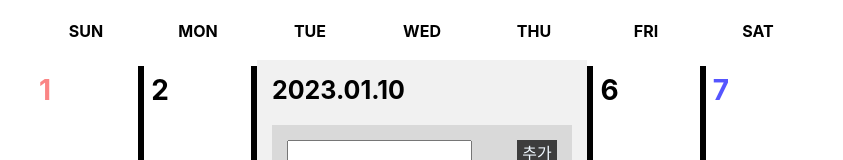
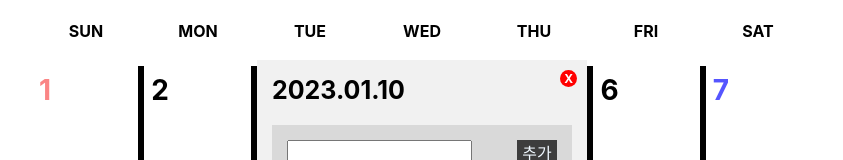
Before and after one commit to UlsanBigDev/ChunMa, a React (Create React App) app: page / in a window 1280 px wide. Both pictures are taken after a click on the element "10". Shown: the part 125-285 px from the top of the page, without its empty margins (218-1061 px from the left). Built offline with nearby package versions, Linux system fonts and the light colour scheme.

Commit message:
hotfix modal 4

```diff
--- a/src/page/Home.tsx
+++ b/src/page/Home.tsx
@@ -18,16 +18,19 @@ function Home() {
   function Day(props : IDay) {
     return <div className='day' onClick={()=>{props.clickEvent(props.day)}}><p>{ props.day }</p></div>;
   }
-  function ModalListener(props : {component? : ReactNode}) {
-    return props.component ? <Modal width={300} height={400} component={props.component} /> : <></>
+  function ModalListener(props : {component? : ReactNode, closeModal : Function}) {
+    return props.component ? <Modal width={300} height={400} component={props.component} closeFunction={closeModal} /> : <></>
   }
   const [modalComponent, setModalComponet] = useState<ReactNode|null>();
   function openModal(day : number) {
     setModalComponet(<DayInfo day={day}/>);
   }
+  function closeModal() {
+    setModalComponet(null);
+  }
   return (
     <div className='home'>
-      <ModalListener component={modalComponent}/>
+      <ModalListener component={modalComponent} closeModal={closeModal}/>
       <div className='month'>
           <p>January 2023</p>
       </div>
--- a/src/page/Modal.tsx
+++ b/src/page/Modal.tsx
@@ -17,6 +17,9 @@ function Modal(props : IModal) {
                     minWidth: props.width,
                     minHeight: props.height
                 }}>
+                    <div className='Modal-header'>
+                        <p className='Modal-btn' onClick={()=>{props.closeFunction && props.closeFunction()}}>X</p>
+                    </div>
                     {props.component}
                 </div>
             </div>
--- a/src/types/index.d.ts
+++ b/src/types/index.d.ts
@@ -5,4 +5,5 @@ interface IModal {
     width : number;
     height : number;
     component : ReactNode;
+    closeFunction : Function?;
 }
```
